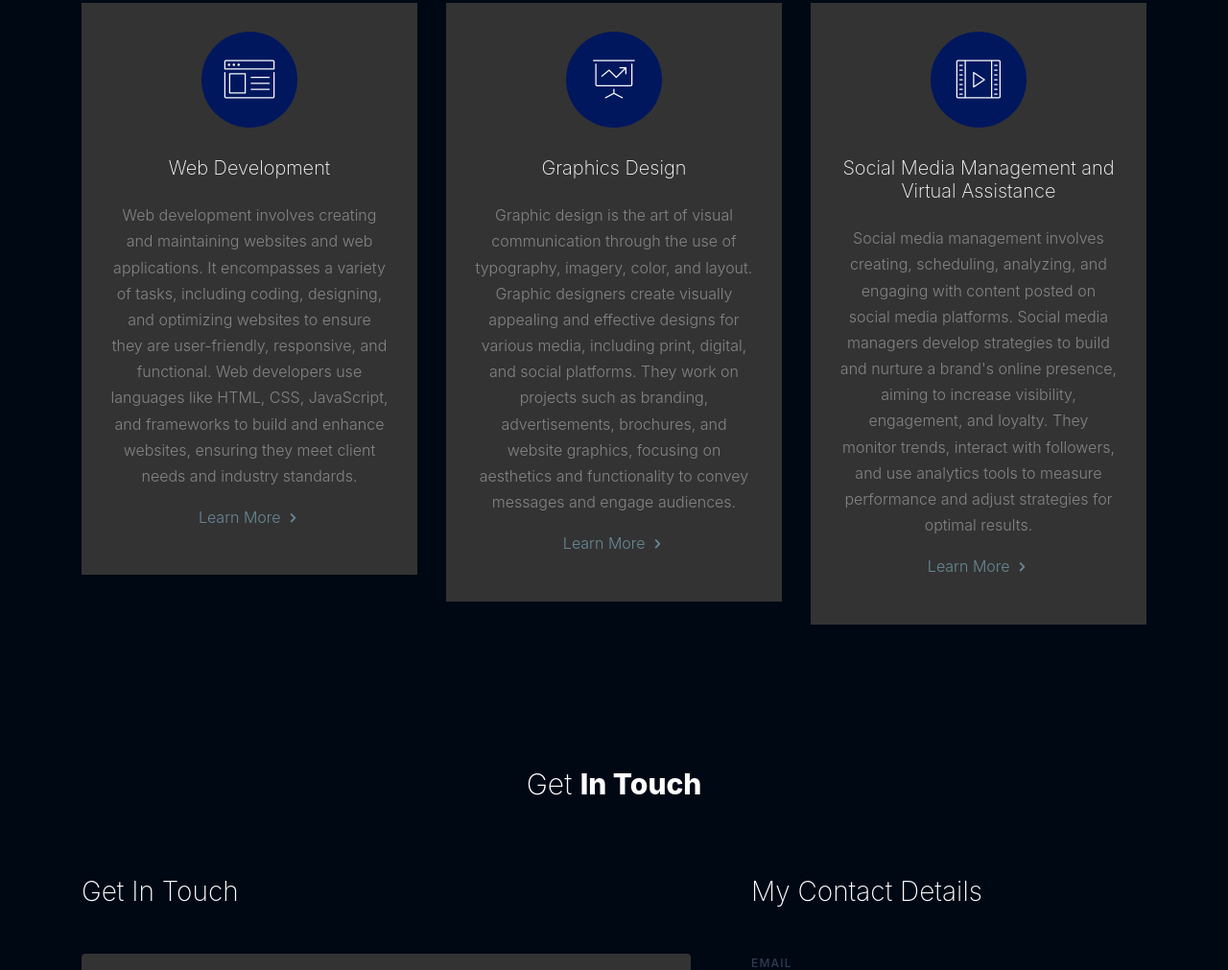
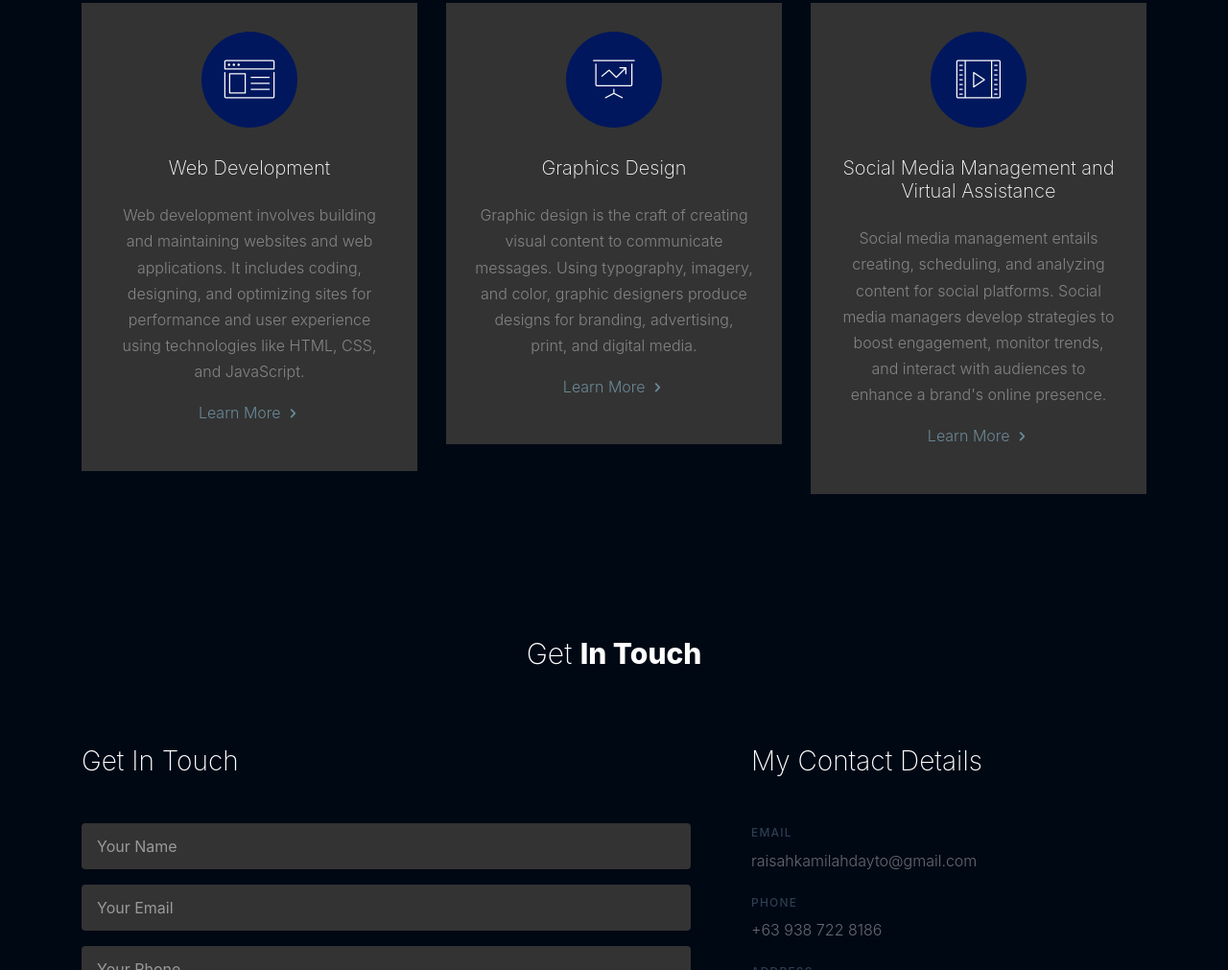
Before and after one commit to raisahdayto/raisah_portfolio, a plain HTML site: page index.html in a window 1280 px wide. Shown: the part 2796-3807 px from the top of the page at 96% size. Drawn offline with nearby package versions, Linux system fonts and the light colour scheme; files whose address does not match are found by name.

Commit message:
Update index.html

```diff
--- a/index.html
+++ b/index.html
@@ -566,11 +566,9 @@
 								<span class="icon-browser2"></span>
 							</span>
 							<h3 class="mb-4">Web Development</h3>
-							<p>Web development involves creating and maintaining websites and web applications. It
-								encompasses a variety of tasks, including coding, designing, and optimizing websites to
-								ensure they are user-friendly, responsive, and functional. Web developers use languages
-								like HTML, CSS, JavaScript, and frameworks to build and enhance websites, ensuring they
-								meet client needs and industry standards.</p>
+							<p>Web development involves building and maintaining websites and web applications. It
+								includes coding, designing, and optimizing sites for performance and user experience
+								using technologies like HTML, CSS, and JavaScript.</p>
 							<p><a href="#" class="site-link">Learn More <i class="icon-chevron-right"></i></a></p>
 						</div>
 					</div>
@@ -580,11 +578,9 @@
 								<span class="icon-presentation"></span>
 							</span>
 							<h3 class="mb-4">Graphics Design</h3>
-							<p>Graphic design is the art of visual communication through the use of typography, imagery,
-								color, and layout. Graphic designers create visually appealing and effective designs for
-								various media, including print, digital, and social platforms. They work on projects
-								such as branding, advertisements, brochures, and website graphics, focusing on
-								aesthetics and functionality to convey messages and engage audiences.
+							<p>Graphic design is the craft of creating visual content to communicate messages. Using
+								typography, imagery, and color, graphic designers produce designs for branding,
+								advertising, print, and digital media.
 							</p>
 							<p><a href="#" class="site-link">Learn More <i class="icon-chevron-right"></i></a></p>
 						</div>
@@ -595,11 +591,9 @@
 								<span class="icon-video2"></span>
 							</span>
 							<h3 class="mb-4">Social Media Management and Virtual Assistance</h3>
-							<p>Social media management involves creating, scheduling, analyzing, and engaging with
-								content posted on social media platforms. Social media managers develop strategies to
-								build and nurture a brand's online presence, aiming to increase visibility, engagement,
-								and loyalty. They monitor trends, interact with followers, and use analytics tools to
-								measure performance and adjust strategies for optimal results.</p>
+							<p>Social media management entails creating, scheduling, and analyzing content for social
+								platforms. Social media managers develop strategies to boost engagement, monitor trends,
+								and interact with audiences to enhance a brand's online presence.</p>
 							<p><a href="#" class="site-link">Learn More <i class="icon-chevron-right"></i></a></p>
 						</div>
 					</div>
```
